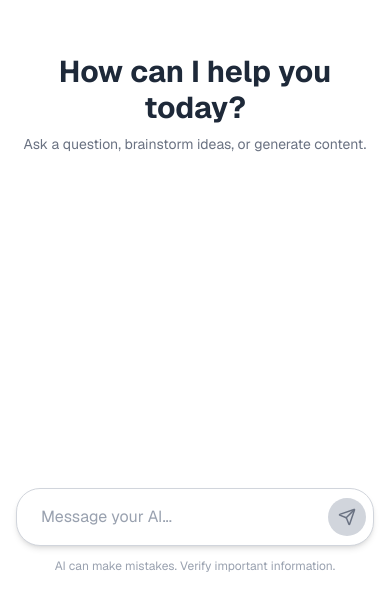
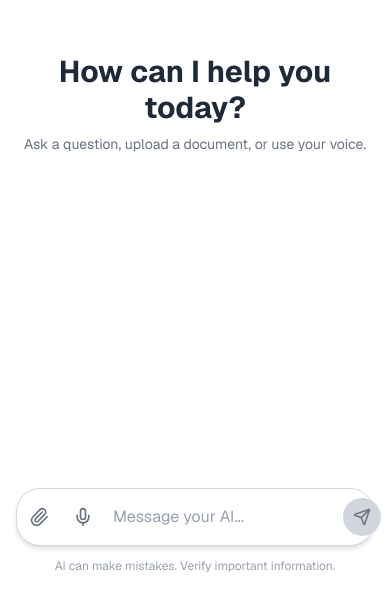
Before and after one commit to Neel2940/my-ai-agent, a Next.js app in the folder frontend/: page / in a window 390 px wide. Shown: the part 254-844 px from the top of the page. Built offline with nearby package versions, Linux system fonts and the light colour scheme.

Commit message:
Restored Microphone and PDF Upload buttons

```diff
--- a/frontend/app/page.tsx
+++ b/frontend/app/page.tsx
@@ -1,7 +1,7 @@
 'use client';
 
 import React, { useState, useRef, useEffect } from 'react';
-import { Send, Plus, MessageSquare } from 'lucide-react';
+import { Send, Plus, MessageSquare, Mic, Paperclip } from 'lucide-react';
 
 type Message = {
   sender: 'user' | 'ai';
@@ -19,11 +19,13 @@ export default function Home() {
   const [sessions, setSessions] = useState<Session[]>([{ id: '1', title: 'New Chat', messages: [] }]);
   const [currentSessionId, setCurrentSessionId] = useState('1');
   const [loading, setLoading] = useState(false);
+  const [isListening, setIsListening] = useState(false);
+
   const messagesEndRef = useRef<HTMLDivElement>(null);
+  const fileInputRef = useRef<HTMLInputElement>(null);
 
   const currentSession = sessions.find(s => s.id === currentSessionId) || sessions[0];
 
-  // Auto-scroll to bottom when new messages arrive
   useEffect(() => {
     messagesEndRef.current?.scrollIntoView({ behavior: 'smooth' });
   }, [currentSession.messages]);
@@ -32,6 +34,42 @@ export default function Home() {
     const newSession = { id: Date.now().toString(), title: 'New Chat', messages: [] };
     setSessions([newSession, ...sessions]);
     setCurrentSessionId(newSession.id);
+  };
+
+  // --- STEP 1: Microphone Logic ---
+  const toggleListening = () => {
+    // @ts-ignore - Web Speech API
+    const SpeechRecognition = window.SpeechRecognition || window.webkitSpeechRecognition;
+    if (!SpeechRecognition) {
+      alert("Your browser does not support voice input.");
+      return;
+    }
+
+    if (isListening) return; // Prevent multiple instances
+
+    const recognition = new SpeechRecognition();
+    recognition.lang = 'en-US';
+
+    recognition.onstart = () => setIsListening(true);
+
+    recognition.onresult = (event: any) => {
+      const transcript = event.results[0][0].transcript;
+      setInput((prev) => prev + (prev ? " " : "") + transcript);
+    };
+
+    recognition.onend = () => setIsListening(false);
+
+    recognition.start();
+  };
+
+  // --- STEP 2: Document Upload Logic ---
+  const handleFileUpload = (e: React.ChangeEvent<HTMLInputElement>) => {
+    const file = e.target.files?.[0];
+    if (file) {
+      // For now, this just adds the file name to the prompt.
+      // You can connect this to your Python PDF reader endpoint!
+      setInput((prev) => prev + ` [Attached File: ${file.name}] `);
+    }
   };
 
   const sendMessage = async () => {
@@ -123,14 +161,13 @@ export default function Home() {
         </div>
       </div>
 
-      {/* Main Chat Area - Clean White Background */}
+      {/* Main Chat Area */}
       <div className="flex-1 flex flex-col h-full relative bg-white">
-        {/* Chat Messages */}
         <div className="flex-1 overflow-y-auto p-4 sm:p-6 pb-36">
           {currentSession.messages.length === 0 ? (
             <div className="h-full flex flex-col items-center justify-center text-center">
               <h2 className="text-3xl font-bold text-gray-800 mb-2">How can I help you today?</h2>
-              <p className="text-gray-500 text-sm">Ask a question, brainstorm ideas, or generate content.</p>
+              <p className="text-gray-500 text-sm">Ask a question, upload a document, or use your voice.</p>
             </div>
           ) : (
             <div className="max-w-3xl mx-auto space-y-6">
@@ -150,22 +187,45 @@ export default function Home() {
           )}
         </div>
 
-        {/* Input Box - Light Theme */}
+        {/* Input Box with Mic and Upload */}
         <div className="absolute bottom-0 left-0 w-full bg-gradient-to-t from-white via-white to-transparent p-4">
-          <div className="max-w-3xl mx-auto relative">
+          <div className="max-w-3xl mx-auto relative flex items-center bg-white border border-gray-300 rounded-3xl shadow-md pr-2">
+
+            {/* Hidden File Input & Paperclip Button */}
+            <input type="file" ref={fileInputRef} onChange={handleFileUpload} className="hidden" />
+            <button
+              onClick={() => fileInputRef.current?.click()}
+              className="p-3 text-gray-500 hover:text-gray-800 transition-colors rounded-full"
+              title="Upload Document"
+            >
+              <Paperclip size={20} />
+            </button>
+
+            {/* Microphone Button */}
+            <button
+              onClick={toggleListening}
+              className={`p-3 transition-colors rounded-full ${isListening ? 'text-red-500 animate-pulse' : 'text-gray-500 hover:text-gray-800'}`}
+              title="Use Microphone"
+            >
+              <Mic size={20} />
+            </button>
+
+            {/* Text Input */}
             <input
               type="text"
               value={input}
               onChange={(e) => setInput(e.target.value)}
               onKeyDown={(e) => e.key === 'Enter' && sendMessage()}
               placeholder="Message your AI..."
-              className="w-full bg-white text-gray-900 border border-gray-300 rounded-3xl py-4 pl-6 pr-14 focus:outline-none focus:border-gray-400 shadow-md placeholder-gray-400"
+              className="flex-1 bg-transparent text-gray-900 py-4 px-2 focus:outline-none placeholder-gray-400"
               disabled={loading}
             />
+
+            {/* Send Button */}
             <button
               onClick={sendMessage}
               disabled={!input.trim() || loading}
-              className="absolute right-2 top-2.5 p-2.5 bg-black text-white rounded-full hover:bg-gray-800 disabled:bg-gray-300 disabled:text-gray-500 transition-colors"
+              className="p-2.5 m-1 bg-black text-white rounded-full hover:bg-gray-800 disabled:bg-gray-300 disabled:text-gray-500 transition-colors"
             >
               <Send size={18} />
             </button>
```
